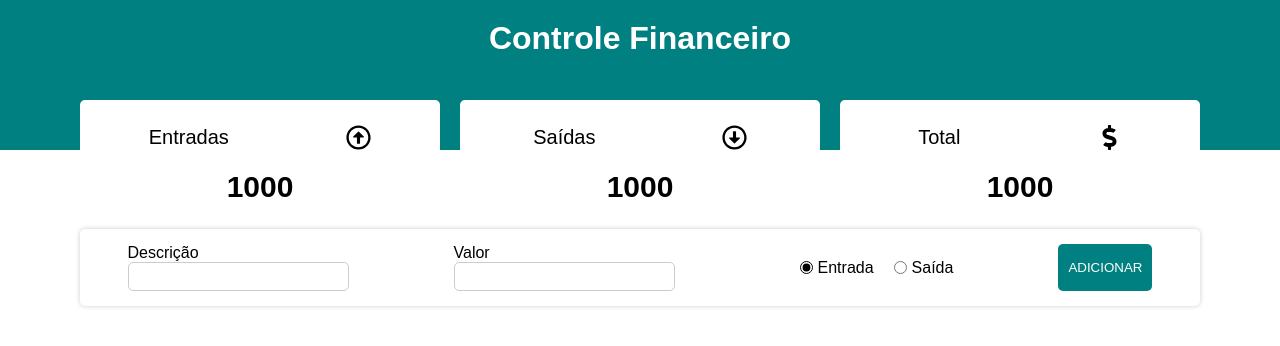
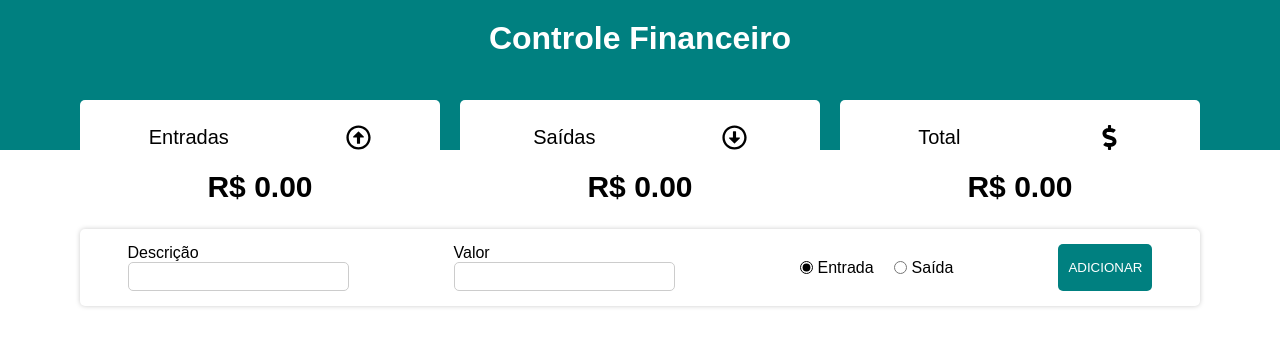
Before and after one commit to nilwandjg/controle-financeiro, a React (Create React App) app: page / in a window 1280 px wide. Shown: the top 346 px of the page. Built offline with nearby package versions, Linux system fonts and the light colour scheme.

Commit message:
Finalizando o componente Resume

```diff
--- a/src/App.js
+++ b/src/App.js
@@ -1,4 +1,4 @@
-import React from 'react'
+import React, { useState, useEffect } from 'react'
 import GlobalStyle from './styles/global'
 import Header from './components/Header'
 import Resume from './components/Resume'
@@ -6,10 +6,38 @@ import Form from './components/Form'
 
 
 const App = () => {
+    const data = localStorage.getItem("Transactions");
+    const [transactionsList, setTransactionsList] = useState(
+        data ? JSON.parse(data) : []
+    );
+    const [income, setIncome] = useState(0);
+    const [expense, setExpense] = useState(0);
+    const [total, setTotal] = useState(0);
+
+    useEffect(() => {
+        const amountExpense = transactionsList
+            .filter((item) => item.expense)
+            .map((transaction) => Number(transaction.amount));
+
+        const amountIncome = transactionsList
+            .filter((item) => !item.expense)
+            .map((transaction) => Number(transaction.amount));
+
+        const expense = amountExpense.reduce((acc, cur) => acc + cur, 0).toFixed(2);
+        const income = amountIncome.reduce((acc, cur) => acc + cur, 0).toFixed(2);
+
+        const total = Math.abs(income - expense).toFixed(2);
+
+        setIncome(`R$ ${income}`);
+        setExpense(`R$ ${expense}`);
+        setTotal(`${Number(income) < Number(expense) ? "-" : ""}R$ ${total}`);
+
+    }, [transactionsList]);
+
     return (
         <>
             <Header />
-            <Resume />
+            <Resume income={income} expense={expense} total={total} />
             <Form />
             <GlobalStyle />
         </>
--- a/src/components/Form/index.js
+++ b/src/components/Form/index.js
@@ -49,6 +49,7 @@ const Form = () => {
                     <C.Label htmlFor="rExpenses">Saída</C.Label>
                 </C.RadioGroup>
                 <C.Button onClick={handleSave}>ADICIONAR</C.Button>
+
             </C.Container>
         </>
     )
--- a/src/components/Resume/index.js
+++ b/src/components/Resume/index.js
@@ -7,12 +7,12 @@ import {
   FaDollarSign
 } from "react-icons/fa";
 
-const Resume = () => {
+const Resume = ({ income, expense, total }) => {
   return (
     <C.Container>
-      <ResumeItem title="Entradas" Icon={FaRegArrowAltCircleUp} value="1000" />
-      <ResumeItem title="Saídas" Icon={FaRegArrowAltCircleDown} value="1000" />
-      <ResumeItem title="Total" Icon={FaDollarSign} value="1000" />
+      <ResumeItem title="Entradas" Icon={FaRegArrowAltCircleUp} value={income} />
+      <ResumeItem title="Saídas" Icon={FaRegArrowAltCircleDown} value={expense} />
+      <ResumeItem title="Total" Icon={FaDollarSign} value={total} />
     </C.Container>
   )
 }
```
